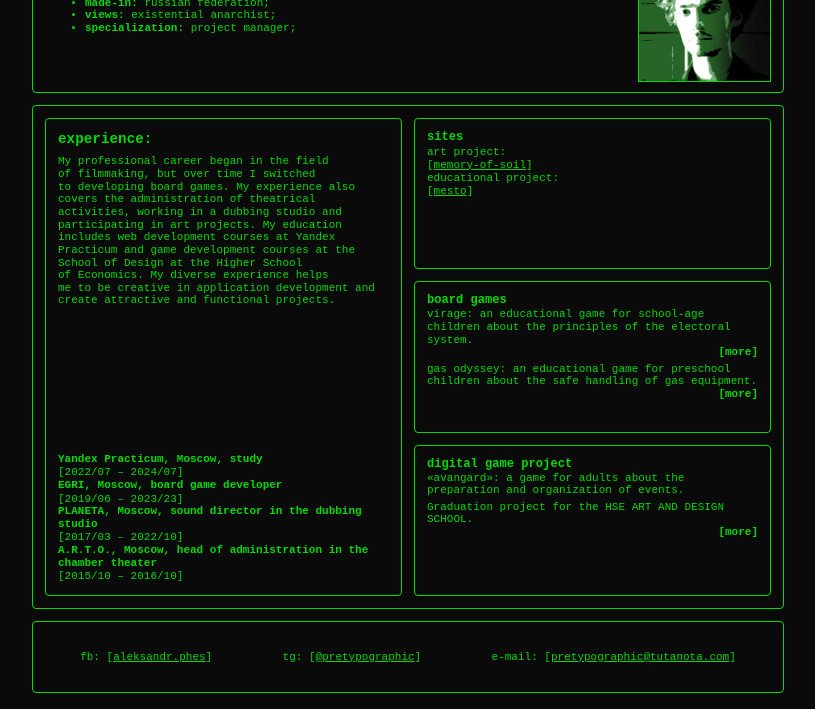
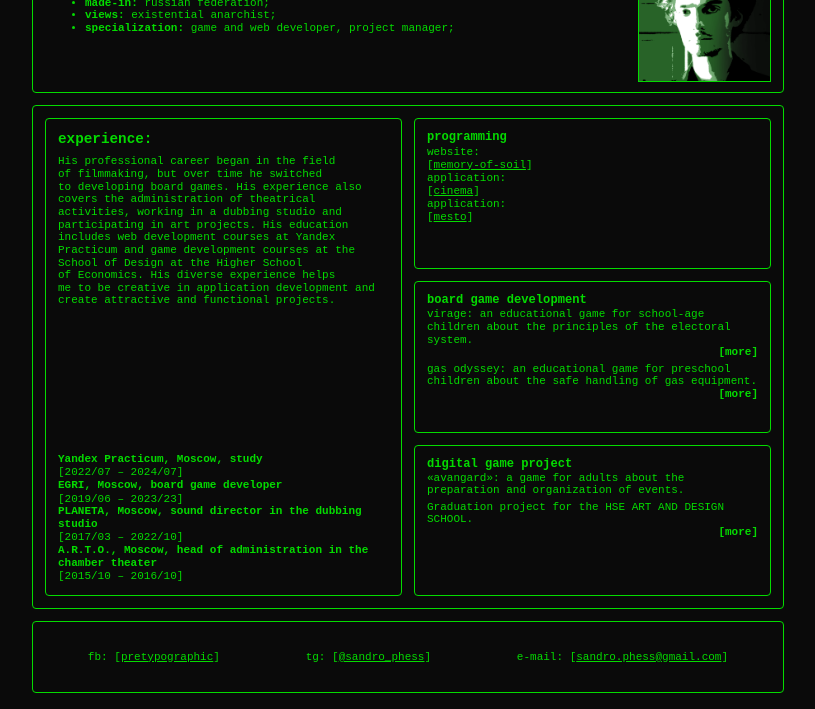
Before and after one commit to pretypographic/card, a plain HTML site: page index.html in a window 1280 px wide. Shown: the part 91-800 px from the top of the page, without its empty margins (232-1047 px from the left). Drawn offline with Linux system fonts and the light colour scheme.

Commit message:
o62o8utb 4a22ble

```diff
--- a/index.html
+++ b/index.html
@@ -9,13 +9,13 @@
 <body class="root">
     <header class="header">
         <section class="header__id">
-            <h1 class="header__name text">phes aleksandr</h1>
+            <h1 class="header__name text">phess aleksandr</h1>
             <ul class="header__info text">
                 <li>sex: <span class="header__info-text">male;</span></li>
-                <li>age: <span class="header__info-text">1993/10/21 [30];</span></li>
+                <li>age: <span class="header__info-text">1993/10/21 [31];</span></li>
                 <li>made-in: <span class="header__info-text">russian federation;</span></li>
                 <li>views: <span class="header__info-text">existential anarchist;</span></li>
-                <li>specialization: <span class="header__info-text">project manager;</span></li>
+                <li>specialization: <span class="header__info-text">game and web developer, project manager;</span></li>
             </ul>
         </section>
         <div class="header__image"></div>
@@ -25,15 +25,15 @@
         <section class="about">
             <div>
                 <h2 class="text about__title">experience:</h2>
-                <p class="text">My&nbsp;professional career began in&nbsp;the field
-                    of&nbsp;filmmaking, but over time&nbsp;I switched
-                    to&nbsp;developing board games. My&nbsp;experience also covers
+                <p class="text">His&nbsp;professional career began in&nbsp;the field
+                    of&nbsp;filmmaking, but over time&nbsp;he switched
+                    to&nbsp;developing board games. His&nbsp;experience also covers
                     the administration of&nbsp;theatrical activities, working
                     in&nbsp;a&nbsp;dubbing studio and participating in&nbsp;art
-                    projects. My&nbsp;education includes web development courses
+                    projects. His&nbsp;education includes web development courses
                     at&nbsp;Yandex Practicum and game development courses
                     at&nbsp;the School of&nbsp;Design at&nbsp;the Higher School
-                    of&nbsp;Economics. My&nbsp;diverse experience helps
+                    of&nbsp;Economics. His&nbsp;diverse experience helps
                     me&nbsp;to&nbsp;be&nbsp;creative in&nbsp;application
                     development and create attractive and functional projects.</p>
             </div>
@@ -49,15 +49,15 @@
             </div>
         </section>
         <div class="project">
-            <h3 class="text project__title">sites</h3>
+            <h3 class="text project__title">programming</h3>
             <ol class="project__list">
-                <li><span class="text">art project:</span><p class="text">[<a class="link" href="https://memoryofsoil.art/" target="_blank">memory-of-soil</a>]</p></li>
-                <!-- <li><span class="text">independent project:</span><p class="text">[<a class="link" href="https://pretypographic.github.io/ilya-zharkin/" target="_blank">architect's portfolio</a>]</p></li> -->
-                <li><span class="text">educational project:</span><p class="text">[<a class="link" href="https://wecto.nomoredomainsicu.ru/" target="_blank">mesto</a>]</p></li>
+                <li><span class="text">website:</span><p class="text">[<a class="link" href="https://memoryofsoil.art/" target="_blank">memory-of-soil</a>]</p></li>
+                <li><span class="text">application:</span><p class="text">[<a class="link" href="http://cu2ewa.nomoredomainsrocks.ru/" target="_blank">cinema</a>]</p></li>
+                <li><span class="text">application:</span><p class="text">[<a class="link" href="https://wecto.nomoredomainsicu.ru/" target="_blank">mesto</a>]</p></li>
             </ol>
         </div>
         <div class="project">
-            <h3 class="text project__title">board games</h3>
+            <h3 class="text project__title">board game development</h3>
             <ol class="project__list">
                 <li class="project__item"><p class="text">virage: an&nbsp;educational
                     game for school-age children about the principles of&nbsp;the electoral
@@ -78,9 +78,9 @@
     </main>
 
     <footer class="footer">
-        <p class="text">fb: [<a class="link" href="https://www.facebook.com/aleksandr.phes/" target="_blank">aleksandr.phes</a>]</p>
-        <p class="text">tg: [<a class="link" href="https://t.me/pretypographic" target="_blank">@pretypographic</a>]</p>
-        <p class="text">e-mail: [<a class="link" href="#">pretypographic@tutanota.com</a>]</p>
+        <p class="text">fb: [<a class="link" href="https://www.facebook.com/aleksandr.phes/" target="_blank">pretypographic</a>]</p>
+        <p class="text">tg: [<a class="link" href="https://t.me/sandro_phess" target="_blank">@sandro_phess</a>]</p>
+        <p class="text">e-mail: [<a class="link" href="#">sandro.phess@gmail.com</a>]</p>
     </footer>
 
     <section class="popup">
```
